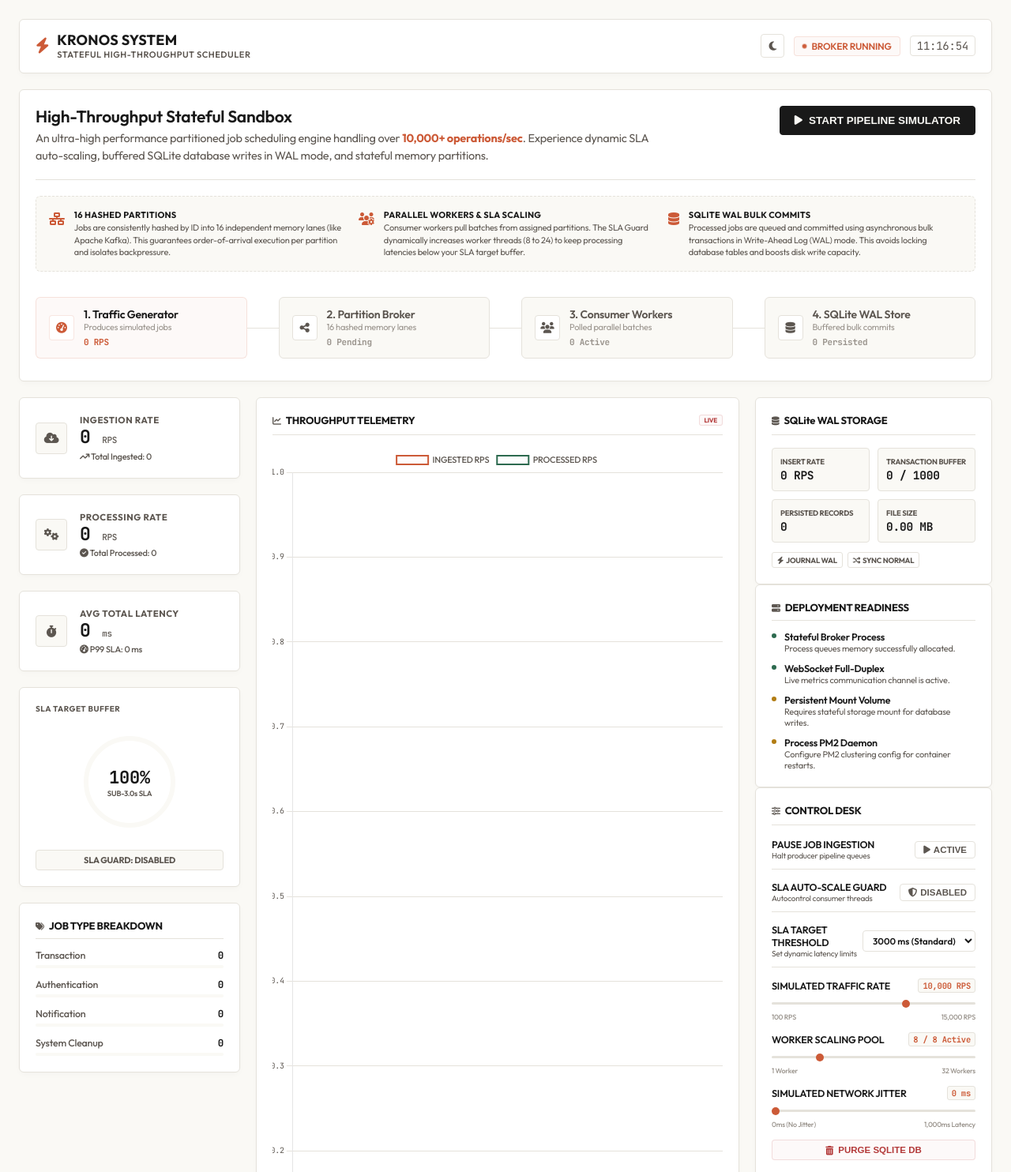
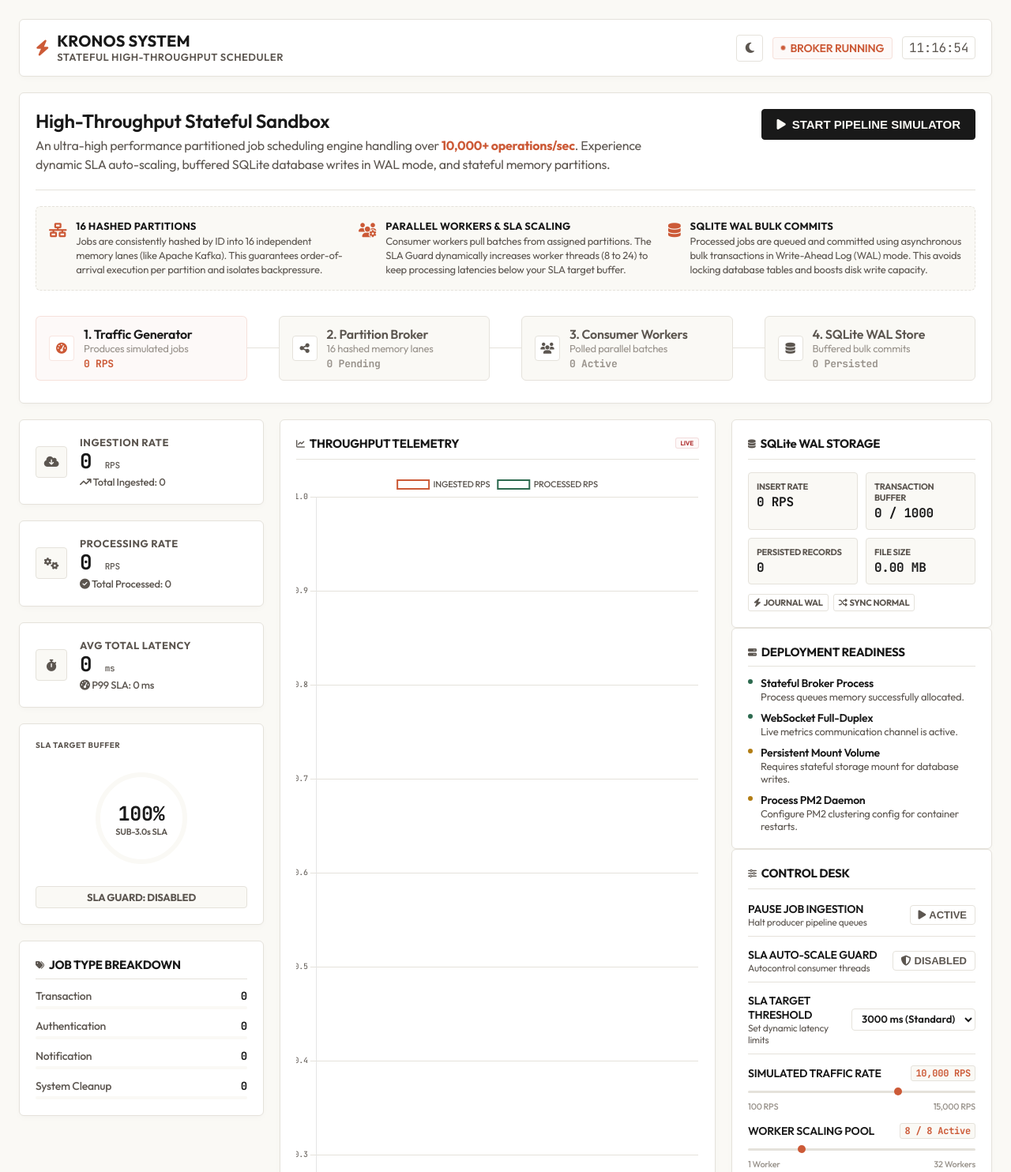
Before and after one commit to Antim21/High-Throughput-Job-Scheduler, a website: page public/index.html in a window 1280 px wide. Shown: the top 1484 px of the page at 79% size. Drawn offline with nearby package versions, Linux system fonts and the light colour scheme; no server answers.

Commit message:
design: increase font scale of website by ~15-20% and widen dashboard grid columns

```diff
--- a/public/index.css
+++ b/public/index.css
@@ -371,7 +371,7 @@ body, .glass-card, .pipeline-stage, .stage-icon, .stat-icon, .toggle-btn, .theme
 /* Dashboard Grid System */
 .dashboard-grid {
   display: grid;
-  grid-template-columns: 280px 1fr 300px;
+  grid-template-columns: 310px 1fr 330px;
   gap: 20px;
 }
 
@@ -1118,56 +1118,56 @@ input[type="range"]::-webkit-slider-thumb:hover {
   background: var(--bg-card-hover);
 }
 
-/* Custom Text Size Upscaling (Claude Font-Legibility Tuning) */
-.app-header h1 { font-size: 18px; }
-.subtitle { font-size: 11px; }
-.clock-display { font-size: 14px; }
-.status-indicator-pill { font-size: 12px; }
+/* Custom Text Size Upscaling (Claude Font-Legibility Tuning - scaled up by ~15-20%) */
+.app-header h1 { font-size: 20px; }
+.subtitle { font-size: 13px; }
+.clock-display { font-size: 16px; }
+.status-indicator-pill { font-size: 14px; }
 
-.welcome-title h2 { font-size: 21px; }
-.welcome-desc { font-size: 14.5px; }
-.primary-sim-btn { font-size: 13.5px; }
+.welcome-title h2 { font-size: 24px; }
+.welcome-desc { font-size: 16px; }
+.primary-sim-btn { font-size: 15px; }
 
-.stage-info h4 { font-size: 14px; }
-.stage-info p { font-size: 11px; }
-.stage-badge { font-size: 11px; }
+.stage-info h4 { font-size: 16px; }
+.stage-info p { font-size: 13px; }
+.stage-badge { font-size: 13px; }
 
-.stat-content h3 { font-size: 11.5px; }
-.stat-value { font-size: 23px; }
-.stat-trend { font-size: 11px; }
-.sla-ring-label span { font-size: 22px; }
-.sla-ring-label small { font-size: 9.5px; }
-.sla-status-badge { font-size: 11px; }
+.stat-content h3 { font-size: 13px; }
+.stat-value { font-size: 26px; }
+.stat-trend { font-size: 13px; }
+.sla-ring-label span { font-size: 25px; }
+.sla-ring-label small { font-size: 11px; }
+.sla-status-badge { font-size: 13px; }
 
-.card-header-simple h3, .card-header h3 { font-size: 13px; }
-.active-count { font-size: 10.5px; }
-.part-number { font-size: 9px; }
-.part-backlog { font-size: 12.5px; }
-.partitions-legend { font-size: 11.5px; }
+.card-header-simple h3, .card-header h3 { font-size: 15px; }
+.active-count { font-size: 12px; }
+.part-number { font-size: 11px; }
+.part-backlog { font-size: 14.5px; }
+.partitions-legend { font-size: 13px; }
 
-.db-stat-item .label { font-size: 9.5px; }
-.db-stat-item .value { font-size: 14.5px; }
-.pill-badge { font-size: 9.5px; }
+.db-stat-item .label { font-size: 11px; }
+.db-stat-item .value { font-size: 16px; }
+.pill-badge { font-size: 11px; }
 
-.readiness-list li { font-size: 12.5px; }
-.readiness-list li p { font-size: 11px; }
+.readiness-list li { font-size: 14px; }
+.readiness-list li p { font-size: 13px; }
 
-.control-row label strong { font-size: 12.5px; }
-.control-row label small { font-size: 10px; }
-.theme-select { font-size: 11.5px; }
-.slider-badge { font-size: 10.5px; }
-.slider-labels { font-size: 9px; }
+.control-row label strong { font-size: 14px; }
+.control-row label small { font-size: 12px; }
+.theme-select { font-size: 13px; }
+.slider-badge { font-size: 12px; }
+.slider-labels { font-size: 11px; }
 
-.toggle-btn { font-size: 11.5px; }
-.action-btn { font-size: 11.5px; }
+.toggle-btn { font-size: 13px; }
+.action-btn { font-size: 13px; }
 
-.type-header { font-size: 12.5px; }
+.type-header { font-size: 14px; }
 
-.step-guide li span { font-size: 10.5px; }
-.step-guide li strong { font-size: 12.5px; }
-.step-guide li p { font-size: 11.5px; }
+.step-guide li span { font-size: 12px; }
+.step-guide li strong { font-size: 14px; }
+.step-guide li p { font-size: 13px; }
 
-.theme-toggle-btn { font-size: 13px; width: 30px; height: 30px; }
+.theme-toggle-btn { font-size: 15px; width: 34px; height: 34px; }
 
 /* Engine Architecture Explainer Banner */
 .architecture-explainer-panel {
@@ -1187,14 +1187,14 @@ input[type="range"]::-webkit-slider-thumb:hover {
 }
 
 .explainer-icon {
-  font-size: 16px;
+  font-size: 18px;
   color: var(--sys-blue);
   margin-top: 2px;
 }
 
 .explainer-text strong {
   display: block;
-  font-size: 11px;
+  font-size: 13px;
   font-weight: 700;
   color: var(--text-primary);
   margin-bottom: 2px;
@@ -1203,7 +1203,7 @@ input[type="range"]::-webkit-slider-thumb:hover {
 }
 
 .explainer-text p {
-  font-size: 11px;
+  font-size: 13px;
   color: var(--text-secondary);
   line-height: 1.4;
 }
```
